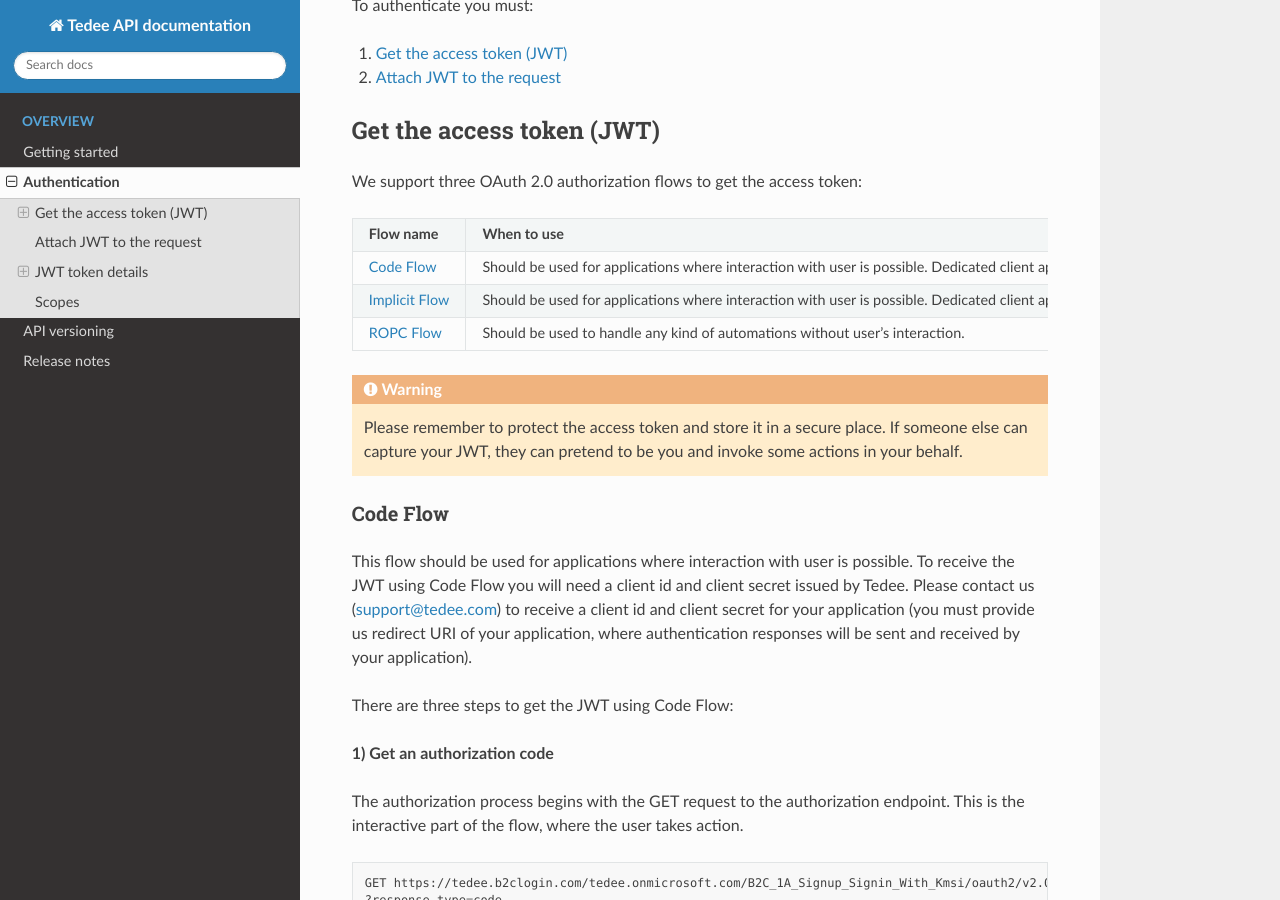
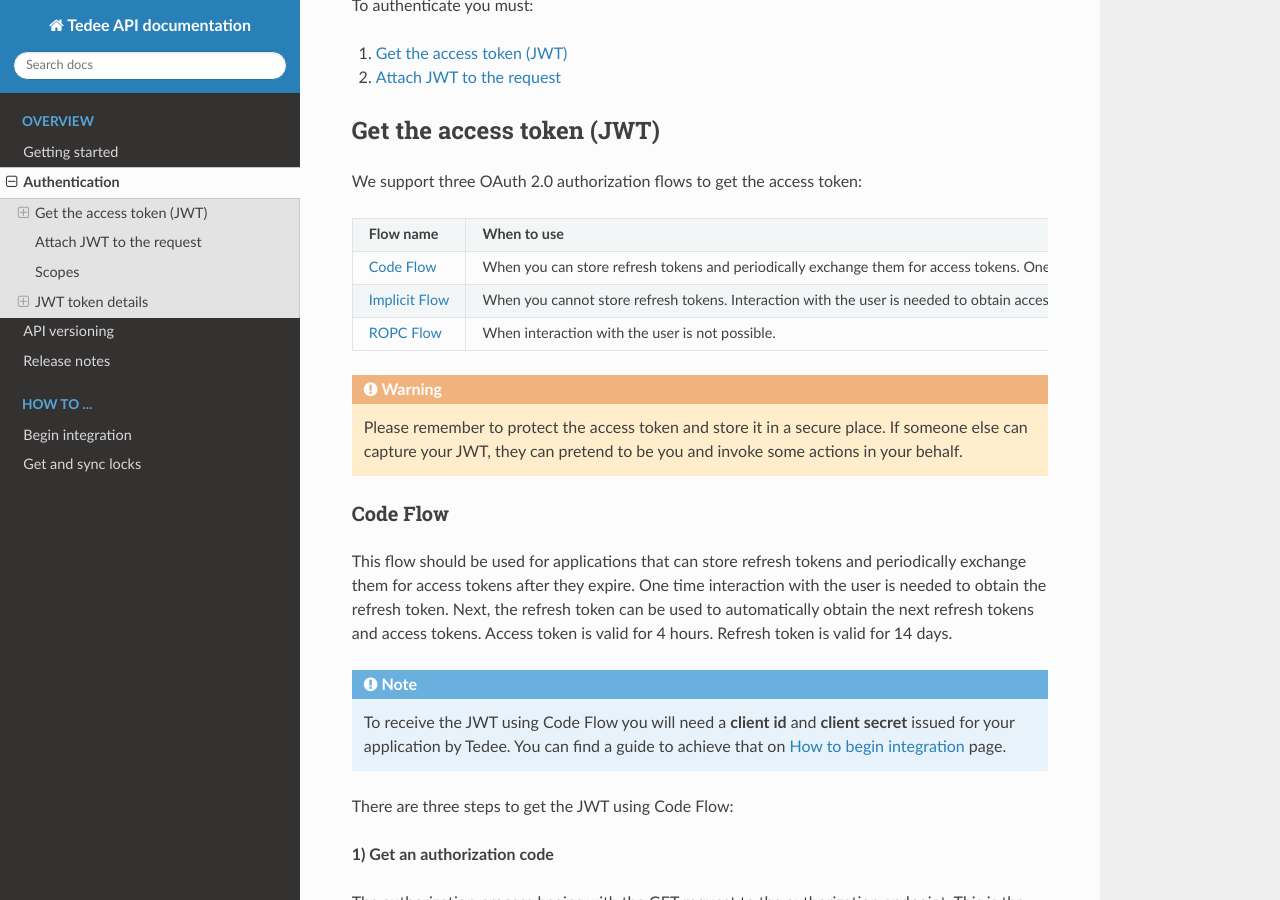
Before and after one commit to tedee-com/tedee-api-doc, a Sphinx documentation site: the page built from docs/source/authentication.rst, in a window 1280 px wide and 900 px high, scrolled down 339 px. Built offline with Sphinx 7.4.7 and the Read the Docs theme 2.0.0, drawn with Linux system fonts in a browser that asks for light colours; some of the changed text lies outside the part shown.

Commit message:
Locks sync samples and logo guideliness (#25)
* #21050 - describe the sync integration in the public documentation

* #21050 - describe the sync integration in the public documentation

* #21050 - describe the sync integration in the public documentation

* #21050 - describe the sync integration in the public documentation

* #21050 - describe the sync integration in the public documentation

* describe the sync integration in the public documentation and add logo guideliness

* Fix

```diff
--- a/docs/source/authentication.rst
+++ b/docs/source/authentication.rst
@@ -5,7 +5,7 @@ Each request of this API requires authentication. We utilizes JSON Web Token (JW
 
 .. note::
 
-    You can find an example of how to authenticate in our `code samples <https://github.com/tedee-com/tedee-api-doc/blob/master/samples/cs/Tedee.Api.CodeSamples/Actions/01_Authenticate_Using_JWT.cs>`_.
+    You can find an example of how to authenticate in our `code samples <https://github.com/tedee-com/tedee-api-doc/blob/master/samples/cs/Tedee.Api.CodeSamples/Actions/S01AuthenticateUsingJWT.cs>`_.
 
 To authenticate you must:
 
@@ -21,15 +21,15 @@ Get the access token (JWT)
 
 We support three OAuth 2.0 authorization flows to get the access token:
 
-+--------------------------------------+-----------------------------------------------------------------------------------------------------------------------------------+
-| **Flow name**                        | **When to use**                                                                                                                   |
-+--------------------------------------+-----------------------------------------------------------------------------------------------------------------------------------+
-| :ref:`Code Flow <code-flow>`         | Should be used for applications where interaction with user is possible. Dedicated client app with custom redirect URI is needed. |
-+--------------------------------------+-----------------------------------------------------------------------------------------------------------------------------------+
-| :ref:`Implicit Flow <implicit-flow>` | Should be used for applications where interaction with user is possible. Dedicated client app with custom redirect URI is needed. |
-+--------------------------------------+-----------------------------------------------------------------------------------------------------------------------------------+
-| :ref:`ROPC Flow <ropc-flow>`         | Should be used to handle any kind of automations without user's interaction.                                                      |
-+--------------------------------------+-----------------------------------------------------------------------------------------------------------------------------------+
++--------------------------------------+---------------------------------------------------------------------------------------------------------------------------------------------------------------+
+| **Flow name**                        | **When to use**                                                                                                                                               |
++--------------------------------------+---------------------------------------------------------------------------------------------------------------------------------------------------------------+
+| :ref:`Code Flow <code-flow>`         | When you can store refresh tokens and periodically exchange them for access tokens. One time interaction with the user is needed to obtain the refresh token. |
++--------------------------------------+---------------------------------------------------------------------------------------------------------------------------------------------------------------+
+| :ref:`Implicit Flow <implicit-flow>` | When you cannot store refresh tokens. Interaction with the user is needed to obtain access tokens after they expire.                                          |
++--------------------------------------+---------------------------------------------------------------------------------------------------------------------------------------------------------------+
+| :ref:`ROPC Flow <ropc-flow>`         | When interaction with the user is not possible.                                                                                                               |
++--------------------------------------+---------------------------------------------------------------------------------------------------------------------------------------------------------------+
 
 .. warning::
 
@@ -43,9 +43,13 @@ We support three OAuth 2.0 authorization flows to get the access token:
 Code Flow
 ---------
 
-This flow should be used for applications where interaction with user is possible.
-To receive the JWT using Code Flow you will need a client id and client secret issued by Tedee.
-Please contact us (support@tedee.com) to receive a client id and client secret for your application (you must provide us redirect URI of your application, where authentication responses will be sent and received by your application).
+This flow should be used for applications that can store refresh tokens and periodically exchange them for access tokens after they expire.
+One time interaction with the user is needed to obtain the refresh token. Next, the refresh token can be used to automatically obtain the next refresh tokens and access tokens.
+Access token is valid for 4 hours. Refresh token is valid for 14 days.
+
+.. note::
+    To receive the JWT using Code Flow you will need a **client id** and **client secret** issued for your application by Tedee.
+    You can find a guide to achieve that on `How to begin integration <howtos/begin-integration.html#get-client-id>`_ page.
 
 There are three steps to get the JWT using Code Flow:
 
@@ -150,9 +154,13 @@ Access tokens are short-lived. After they expire, you must refresh them to conti
 Implicit Flow
 -------------
 
-This flow should be used for applications where interaction with user is possible.
-To receive the JWT using Implicit Flow you will need a client id issued by Tedee.
-Please contact us (support@tedee.com) to receive a client id for your application (you must provide us redirect URI of your application, where authentication responses will be sent and received by your application).
+This flow should be used for applications that cannot store refresh tokens.
+In this case, interaction with the user is needed to obtain access tokens after they expire.
+Access token is valid for 4 hours.
+
+.. note::
+    To receive the JWT using Implicit Flow you will need a **client id** issued for your application by Tedee.
+    You can find a guide to achieve that on `How to begin integration <howtos/begin-integration.html#get-client-id>`_ page.
 
 The authorization process begins with the GET request to the authorization endpoint. This is the interactive part of the flow, where the user takes action.
 
@@ -191,7 +199,7 @@ A successful response looks like this:
 * **state** - If a state parameter is included in the request, the same value should appear in the response. The application should verify that the state values in the request and response are identical.
 
 The value of the :code:`access_token` property is your **JWT** that should be used to :ref:`authenticate your calls <add-jwt-to-the-headers>` to the API.
-Implicit Flow does not issue refresh tokens.
+Implicit Flow does not issue refresh tokens. Interaction with the user is required to obtain a new access token after the current one has expired.
 
 
 
@@ -200,7 +208,8 @@ Implicit Flow does not issue refresh tokens.
 ROPC Flow
 ----------------------------------------------------
 
-We recommend this approach in any kind of automations. To receive the JWT without user interaction, you must send following POST request.
+This flow should be used when interaction with the user is not possible.
+To receive the JWT without user interaction, you must send following POST request.
 
 .. code-block:: sh
 
@@ -312,6 +321,27 @@ Let's see it on the below examples where we want to get information about all ou
 
 
 
+.. _list-of-scopes:
+
+Scopes
+======
+
+Scopes define the set of permissions that the application requests.
+Below is a list of available scopes that can be requested during the authorization process (a single scope value indicates the permissions that are being requested):
+
+* |scopePrefix|user_impersonation - Access tedee api on behalf of the signed-in user
+* |scopePrefix|Account.Read - View user account
+* |scopePrefix|Account.ReadWrite - View and edit user account
+* |scopePrefix|Device.Read - View devices
+* |scopePrefix|Device.ReadWrite - View and edit devices
+* |scopePrefix|DeviceShare.Read - View device shares
+* |scopePrefix|DeviceShare.ReadWrite - View and edit device shares
+* |scopePrefix|DeviceActivity.Read - View activity logs
+* |scopePrefix|Bridge.Operate - Operate bridges
+* |scopePrefix|Lock.Operate - Operate locks
+
+
+
 JWT token details
 =================
 
@@ -357,24 +387,3 @@ You should see the decoded data right away on the right side of the screen
     :align: center
     :alt: JWT decoded data
     :width: 500
-
-
-
-.. _list-of-scopes:
-
-Scopes
-======
-
-Scopes define the set of permissions that the application requests.
-Below is a list of available scopes that can be requested during the authorization process (a single scope value indicates the permissions that are being requested):
-
-* |scopePrefix|user_impersonation - Access tedee api on behalf of the signed-in user
-* |scopePrefix|Account.Read - View user account
-* |scopePrefix|Account.ReadWrite - View and edit user account
-* |scopePrefix|Device.Read - View devices
-* |scopePrefix|Device.ReadWrite - View and edit devices
-* |scopePrefix|DeviceShare.Read - View device shares
-* |scopePrefix|DeviceShare.ReadWrite - View and edit device shares
-* |scopePrefix|DeviceActivity.Read - View activity logs
-* |scopePrefix|Bridge.Operate - Operate bridges
-* |scopePrefix|Lock.Operate - Operate locks
--- a/docs/source/conf.py
+++ b/docs/source/conf.py
@@ -25,7 +25,7 @@ clientId = '02106b82-0524-4fd3-ac57-af774f340979'
 scopePrefix = 'https://tedee.onmicrosoft.com/api/'
 apiUrl = 'https://api.tedee.com'
 authApiUrl = 'https://tedee.b2clogin.com/tedee.onmicrosoft.com'
-apiVersion = 'v1.13'
+apiVersion = 'v1.15'
 
 
 # -- General configuration ---------------------------------------------------
--- /dev/null
+++ b/docs/source/includes/how-to-header.txt
@@ -0,0 +1,5 @@
+
+.. note::
+
+    All the endpoints exposed on this API require authentication.
+    You can find a guide to achieve that on :doc:`/authentication` page.
--- a/docs/source/index.rst
+++ b/docs/source/index.rst
@@ -21,6 +21,9 @@ Tedee API documentation
    :caption: How to ...
    :hidden:
 
+   Begin integration<howtos/begin-integration>
+   Get and sync locks<howtos/get-and-sync-locks>
+
 This site contains a documentation for Tedee REST API.
 It aims to help users to automate their lock's actions or to intergrate custom solutions with Tedee API.
 You can find here guides and code samples which should help you to work with the API.
```
Also changed, not shown: docs/source/howtos/begin-integration.rst (added, +82 -0 lines), docs/source/howtos/get-and-sync-locks.rst (added, +49 -0 lines), docs/source/images/jwt_ms.png (deleted), docs/source/images/login_page.png (deleted), docs/source/images/tedee-logo-colour.png (added), docs/source/images/tedee-logo-donts.png (added), docs/source/images/tedee-logo-naming.png (added), docs/source/images/tedee-logo-safe-areas.png (added), docs/source/images/tedee-logo.png (added).
